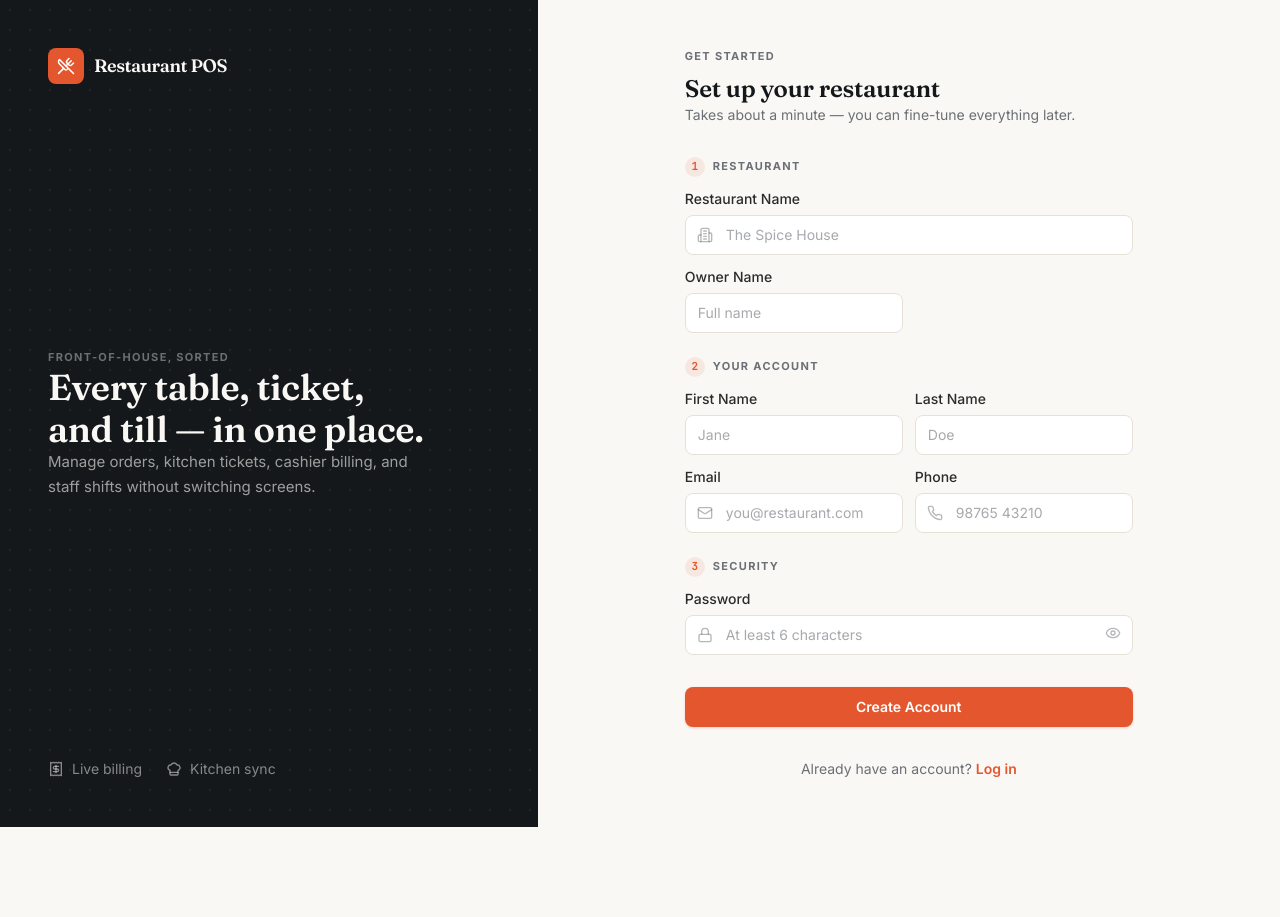
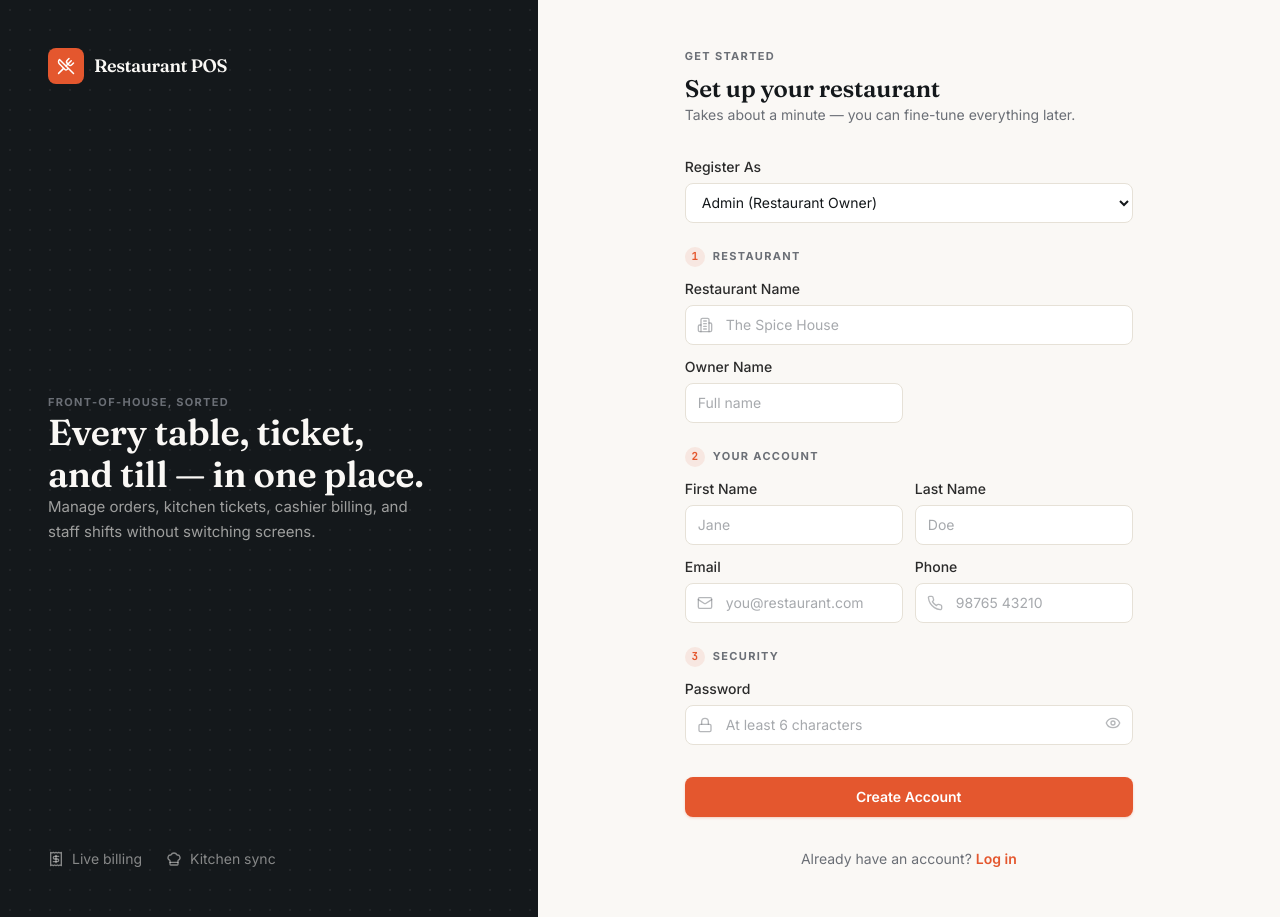
Before and after one commit to Mahla-Falguni/Restaurant-Minipetpooja-Frontend, a React (Vite) app: page /register in a window 1280 px wide. Before the commit the page ends 827 px from the top, so only its background shows below. Built offline with nearby package versions, Linux system fonts and the light colour scheme; no server answers.

Commit message:
feat: add user role selection dropdown to login and register pages

```diff
--- a/src/pages/auth/Login.jsx
+++ b/src/pages/auth/Login.jsx
@@ -6,7 +6,7 @@ import toast from "react-hot-toast";
 
 import { loginUser } from "../../redux/auth/authSlice";
 import AuthLayout from "../../layouts/AuthLayout";
-import { Input } from "../../components/Input";
+import { Input, Select } from "../../components/Input";
 import Button from "../../components/common/Button";
 
 // After login, redirect each role to the correct dashboard
@@ -24,7 +24,7 @@ const Login = () => {
   const { loading } = useSelector((state) => state.auth);
 
   const [showPassword, setShowPassword] = useState(false);
-  const [formData, setFormData] = useState({ email: "", password: "" });
+  const [formData, setFormData] = useState({ email: "", password: "", role: "Admin" });
   const [errors, setErrors] = useState({});
 
   const handleChange = (e) => {
@@ -63,6 +63,22 @@ const Login = () => {
       subtitle="Log in to pick up right where you left off."
     >
       <form className="space-y-4" onSubmit={submitHandler} noValidate>
+
+        <div>
+          <Select
+            label="Login As"
+            name="role"
+            value={formData.role}
+            onChange={handleChange}
+            error={errors.role}
+          >
+            <option value="Admin">Admin (Restaurant Owner)</option>
+            <option value="Manager">Manager</option>
+            <option value="Waiter">Waiter</option>
+            <option value="Cashier">Cashier</option>
+            <option value="Kitchen">Kitchen Staff</option>
+          </Select>
+        </div>
 
         <div className="relative">
           <Input
--- a/src/pages/auth/Register.jsx
+++ b/src/pages/auth/Register.jsx
@@ -6,7 +6,7 @@ import toast from "react-hot-toast";
 
 import { registerUser } from "../../redux/auth/authSlice";
 import AuthLayout from "../../layouts/AuthLayout";
-import { Input } from "../../components/Input";
+import { Input, Select } from "../../components/Input";
 import Button from "../../components/common/Button";
 
 const SectionLabel = ({ index, children }) => (
@@ -27,6 +27,7 @@ const Register = () => {
   const [showPassword, setShowPassword] = useState(false);
 
   const [formData, setFormData] = useState({
+    role: "Admin",
     restaurant_name: "",
     owner_name: "",
     first_name: "",
@@ -48,8 +49,10 @@ const Register = () => {
   const validate = () => {
     const nextErrors = {};
 
+    if (formData.role === "Admin") {
       if (!formData.restaurant_name.trim()) nextErrors.restaurant_name = "Required.";
       if (!formData.owner_name.trim()) nextErrors.owner_name = "Required.";
+    }
     if (!formData.first_name.trim()) nextErrors.first_name = "Required.";
     if (!formData.last_name.trim()) nextErrors.last_name = "Required.";
     if (!formData.email.trim()) nextErrors.email = "Required.";
@@ -84,7 +87,25 @@ const Register = () => {
       subtitle="Takes about a minute — you can fine-tune everything later."
     >
       <form className="space-y-6" onSubmit={submitHandler} noValidate>
+        {/* Role Selection */}
+        <div>
+          <Select
+            label="Register As"
+            name="role"
+            value={formData.role}
+            onChange={handleChange}
+            error={errors.role}
+          >
+            <option value="Admin">Admin (Restaurant Owner)</option>
+            <option value="Manager">Manager</option>
+            <option value="Waiter">Waiter</option>
+            <option value="Cashier">Cashier</option>
+            <option value="Kitchen">Kitchen Staff</option>
+          </Select>
+        </div>
+
         {/* Restaurant */}
+        {formData.role === "Admin" && (
           <div>
             <SectionLabel index={1}>Restaurant</SectionLabel>
             <div className="grid grid-cols-1 sm:grid-cols-2 gap-3">
@@ -114,10 +135,11 @@ const Register = () => {
               />
             </div>
           </div>
+        )}
 
         {/* Your details */}
         <div>
-          <SectionLabel index={2}>Your Account</SectionLabel>
+          <SectionLabel index={formData.role === "Admin" ? 2 : 1}>Your Account</SectionLabel>
           <div className="grid grid-cols-2 gap-3">
             <Input
               label="First Name"
@@ -174,7 +196,7 @@ const Register = () => {
 
         {/* Security */}
         <div>
-          <SectionLabel index={3}>Security</SectionLabel>
+          <SectionLabel index={formData.role === "Admin" ? 3 : 2}>Security</SectionLabel>
           <div className="relative">
             <Input
               label="Password"
```
Lines whose indentation alone changed are shown as unchanged.
